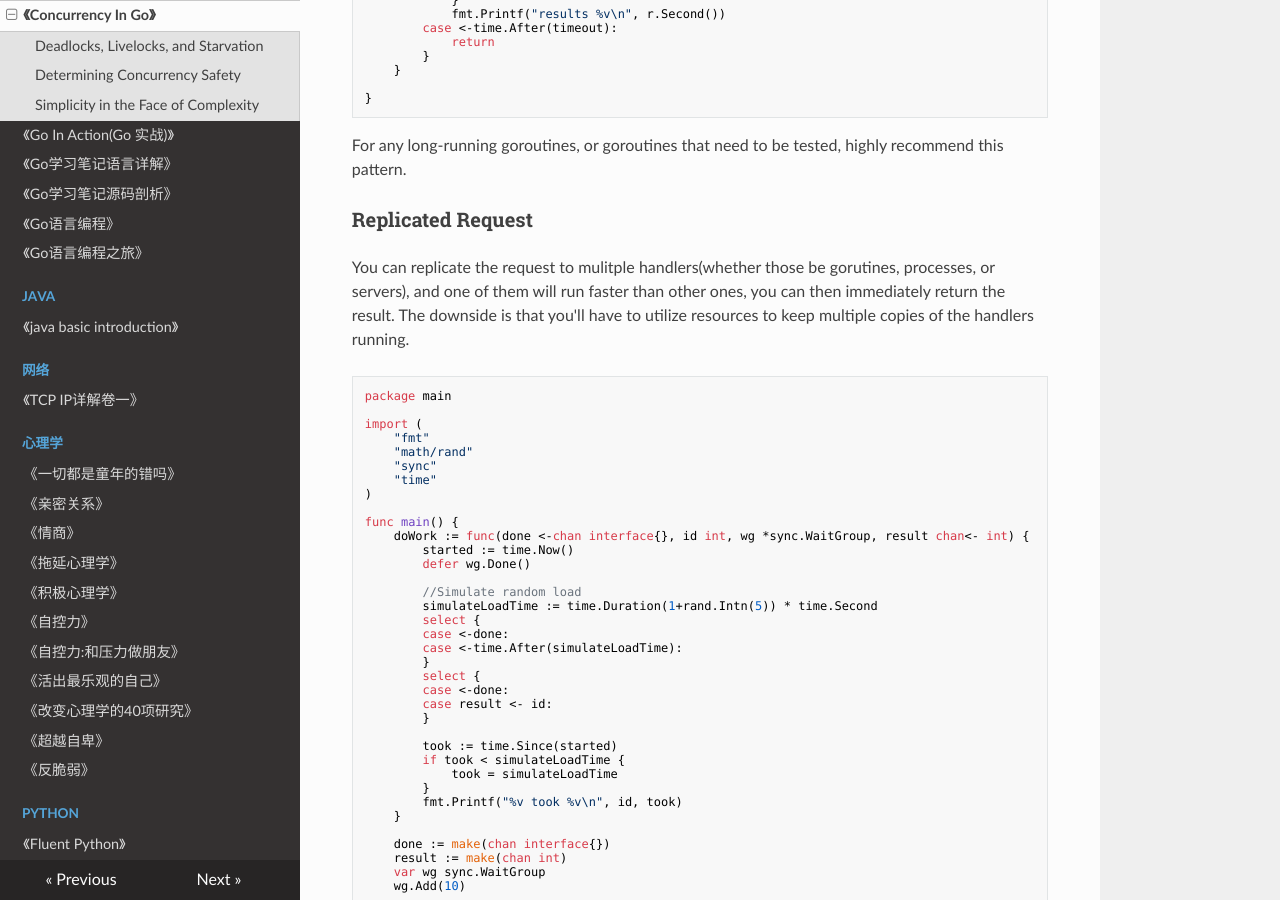
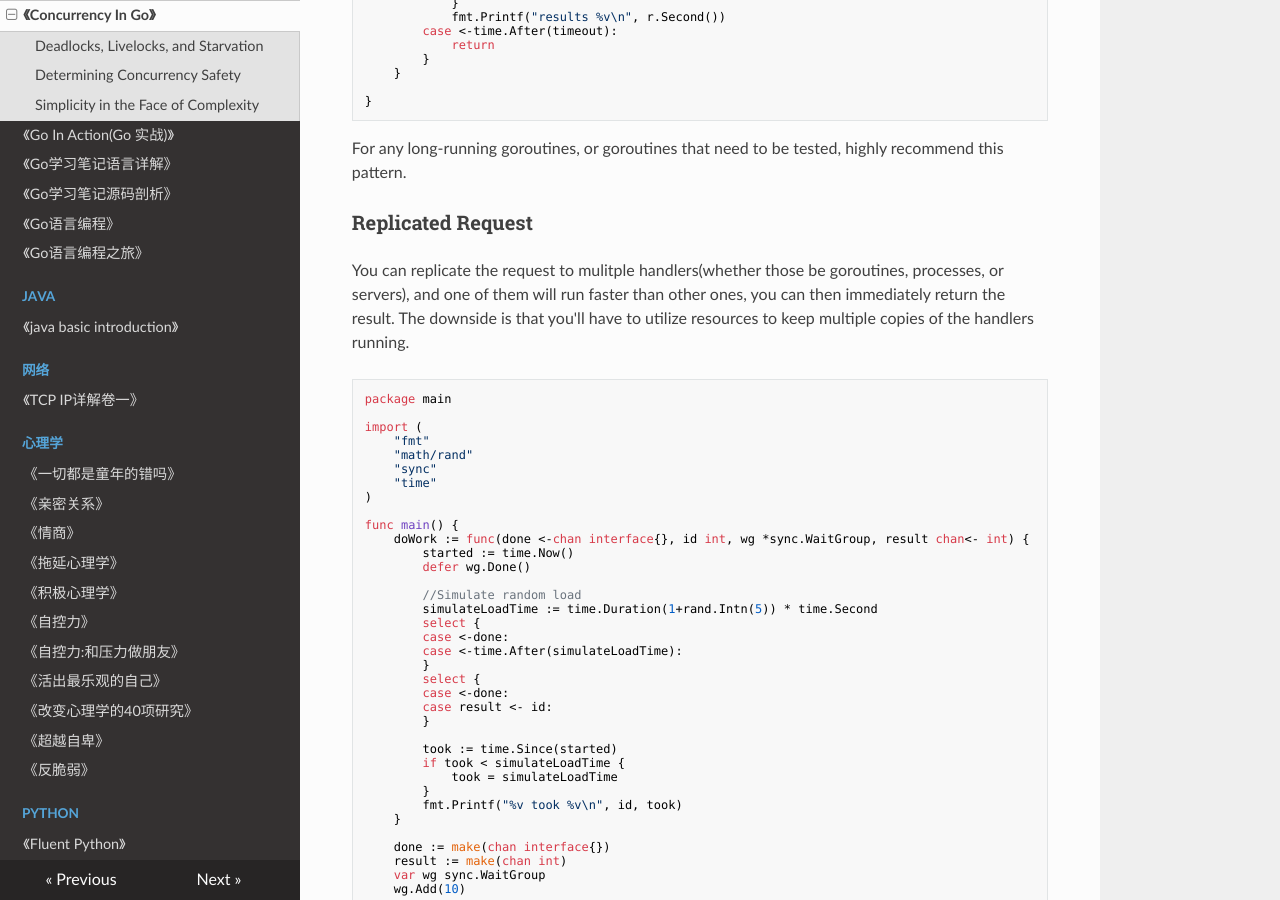
Before and after one commit to PegasusWang/booknotes, an MkDocs documentation site: the page built from docs/golang/concurrency-in-go/concurrency_in_go.md, in a window 1280 px wide and 900 px high, scrolled down 22628 px. Built offline with MkDocs 1.6.1, drawn with Linux system fonts in a browser that asks for light colours; nearby versions of some CDN libraries; old or Windows-style settings are respelled for this version of MkDocs; some of the changed text lies outside the part shown.

```diff
--- a/docs/golang/concurrency-in-go/concurrency_in_go.md
+++ b/docs/golang/concurrency-in-go/concurrency_in_go.md
@@ -1223,7 +1223,7 @@ For any long-running goroutines, or goroutines that need to be tested, highly re
 
 ### Replicated Request
 
-You can replicate the request to mulitple handlers(whether those be gorutines, processes, or servers),
+You can replicate the request to mulitple handlers(whether those be goroutines, processes, or servers),
 and one of them will run faster than other ones, you can then immediately return the result.
 The downside is that you'll have to utilize resources to keep multiple copies of the handlers running.
 
```
Also changed, not shown: other parts of docs/golang/concurrency-in-go/concurrency_in_go.md (+5 -5 lines), docs/lecture/Gopher/Concurrency_Patterns_in_Go.md (added, +8 -0 lines).
